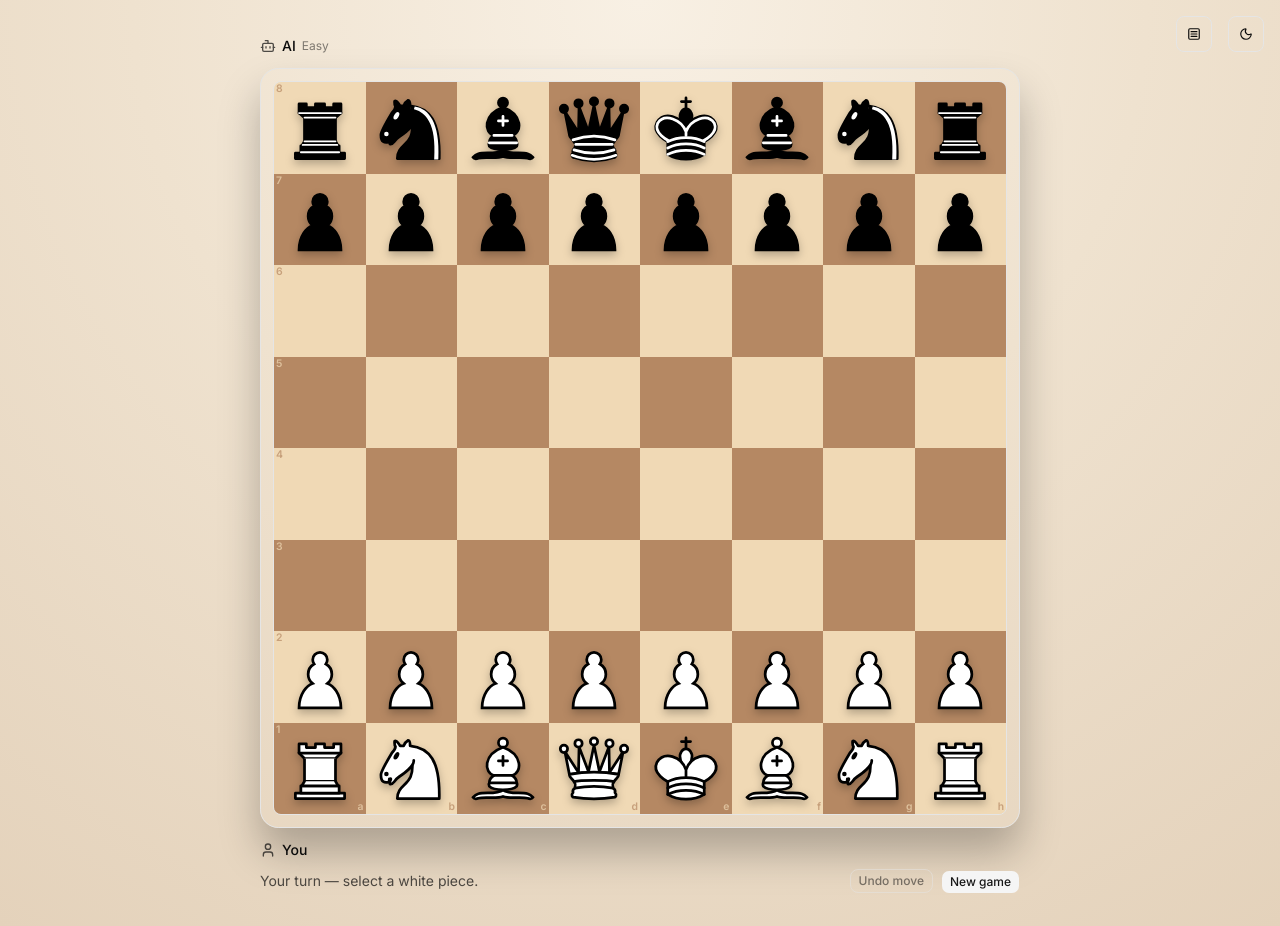
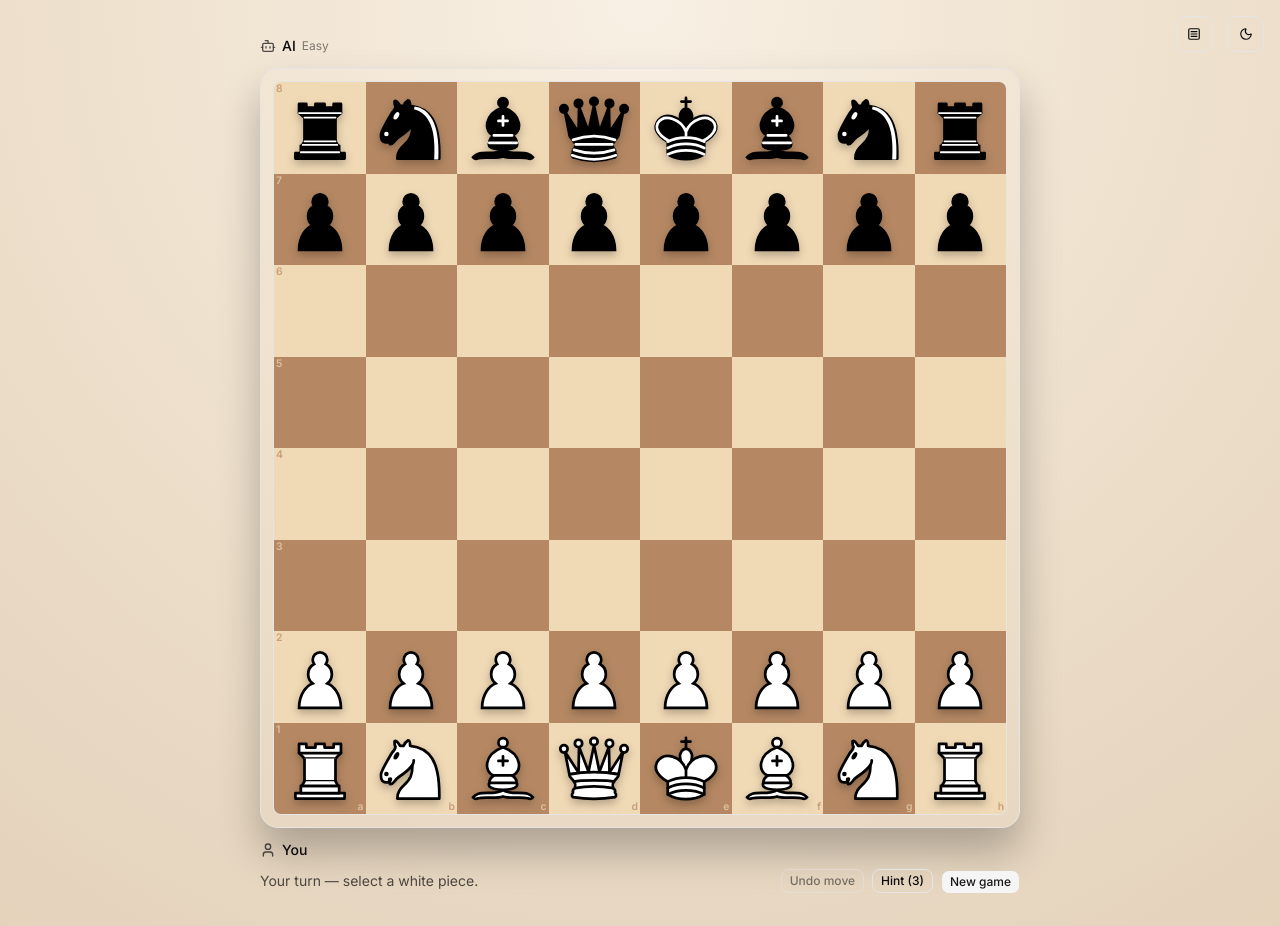
Before and after one commit to montasirmoyen/chess, a Next.js app: page /play in a window 1280 px wide. Built offline with nearby package versions, Linux system fonts and the light colour scheme.

Commit message:
Add hint functionality to ChessBoard component
Co-Authored-By: omayo <267569221+omaershah@users.noreply.github.com>

```diff
--- a/components/chess/chess-board.tsx
+++ b/components/chess/chess-board.tsx
@@ -281,6 +281,9 @@ export function ChessBoard({
   // capturedByBlack = white pieces that black has captured
   const [capturedByBlack, setCapturedByBlack] = useState<PieceSymbol[]>([])
   const [isAiThinking, setIsAiThinking] = useState(false)
+  const [hintsRemaining, setHintsRemaining] = useState<number>(() => 3)
+  const [hintedAtMoveCount, setHintedAtMoveCount] = useState<number | null>(null)
+  const [hintMove, setHintMove] = useState<{ from: Square; to: Square } | null>(null)
   const isPlayingAgainstAi = true
   const aiColor: Color = playerColor === "w" ? "b" : "w"
   const engineDifficulty = resolveAIDifficulty(difficulty)
@@ -429,6 +432,9 @@ export function ChessBoard({
     setCapturedByBlack([])
     setMoveHistory([])
     setIsAiThinking(false)
+    setHintsRemaining(3)
+    setHintedAtMoveCount(null)
+    setHintMove(null)
   }
 
   function handleUndoMove() {
@@ -451,6 +457,32 @@ export function ChessBoard({
     setCapturedByBlack(rebuilt.capturedByBlack)
     setIsAiThinking(false)
   }
+
+  function handleHint() {
+    if (!isInteractive) return
+
+    // If we haven't already consumed a hint this player-turn, consume one
+    if (hintedAtMoveCount !== moveHistory.length) {
+      setHintsRemaining((v) => Math.max(0, v - 1))
+      setHintedAtMoveCount(moveHistory.length)
+    }
+
+    const next = new Chess()
+    next.load(fen)
+    const pick = chooseAIMove(next, difficulty, playerColor)
+    if (!pick) {
+      setHintMove(null)
+      return
+    }
+
+    setHintMove({ from: pick.from, to: pick.to })
+  }
+
+  // Clear hint when move history changes (new ply), so each turn can request a new hint
+  useEffect(() => {
+    setHintMove(null)
+    setHintedAtMoveCount(null)
+  }, [moveHistory.length])
 
   const whiteScore = materialScore(capturedByWhite)
   const blackScore = materialScore(capturedByBlack)
@@ -516,6 +548,8 @@ export function ChessBoard({
               const isCheckedKing = checkedKingSquare === square
               const isSelected = selectedSquare === square
               const isCapture = Boolean(move?.captured)
+              const isHintFrom = hintMove?.from === square
+              const isHintTo = hintMove?.to === square
               const pieceId = piece ? pieceIdsBySquare[square] : undefined
               const activeMotion =
                 piece && pieceId
@@ -575,6 +609,21 @@ export function ChessBoard({
                       <span className={isCapture ? "chess-capture-ring" : "chess-move-dot"} />
                     </span>
                   ) : null}
+
+                  {(isHintFrom || isHintTo) ? (
+                    <span className="chess-square-overlay pointer-events-none">
+                      {isHintFrom && (
+                        <span className="absolute inset-0 flex items-center justify-center">
+                          <span className="h-2 w-2 rounded-full bg-amber-400/90 animate-pulse" />
+                        </span>
+                      )}
+                      {isHintTo && (
+                        <span className="absolute inset-0 flex items-center justify-center">
+                          <span className="h-3 w-3 rounded-full bg-amber-400/90 ring-2 ring-amber-300/60" />
+                        </span>
+                      )}
+                    </span>
+                  ) : null}
                   {piece ? (
                     <ChessPiece
                       type={piece.type}
@@ -618,6 +667,16 @@ export function ChessBoard({
               disabled={isAiThinking || moveHistory.length === 0}
             >
               Undo move
+            </Button>
+          )}
+          {isPlayingAgainstAi && (
+            <Button
+              variant="outline"
+              size="sm"
+              onClick={handleHint}
+              disabled={!isInteractive || isAiThinking || hintsRemaining === 0}
+            >
+              Hint {`(${hintsRemaining})`}
             </Button>
           )}
           <AlertDialog>
```
